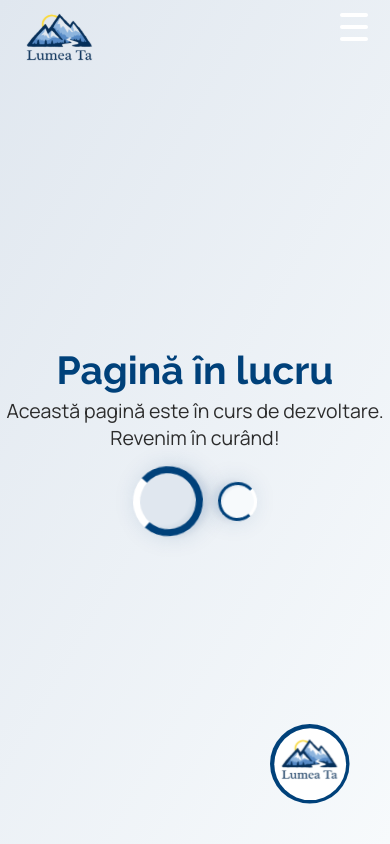
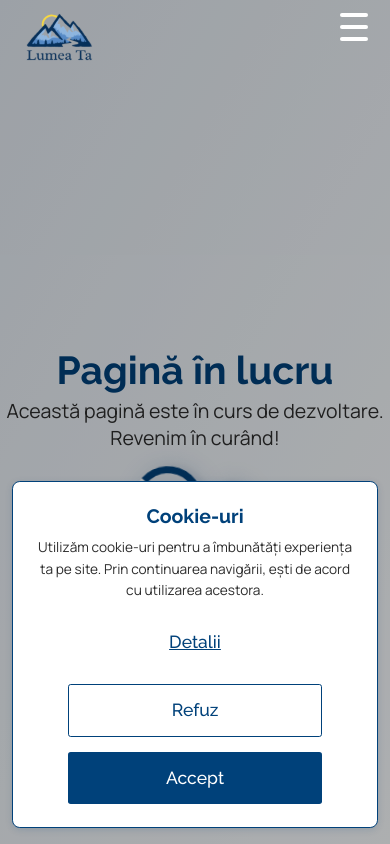
Before and after one commit to dqnyb/lumea-mea, a React (Vite) app: page /inwork in a window 390 px wide. Built offline with nearby package versions, Linux system fonts and the light colour scheme.

Commit message:
:zap: cookies update

```diff
--- a/src/App.tsx
+++ b/src/App.tsx
@@ -10,6 +10,7 @@ import Santiago from "./pages/SantiagoTripPage"
 import InWork from "./pages/inwork"
 import FAQ from './pages/FAQ'
 import Reguli from './pages/reguli'
+import CookieConsent from './components/cookie';
 
 function App() {
   const [currentLang, setCurrentLang] = useState<'ro' | 'ru'>(() => {
@@ -19,6 +20,16 @@ function App() {
   useEffect(() => {
     localStorage.setItem('lang', currentLang);
   }, [currentLang]);
+
+  const handleCookieAccept = () => {
+    console.log('User accepted cookies');
+    // You can add analytics or other tracking here if needed
+  };
+
+  const handleCookieReject = () => {
+    console.log('User rejected cookies');
+    // Handle rejection - maybe disable certain features
+  };
 
   return (
     <Router>
@@ -33,6 +44,11 @@ function App() {
         <Route path="/reguli" element={<Reguli currentLang={currentLang} setCurrentLang={setCurrentLang} />} />
         <Route path="/inwork" element={<InWork currentLang={currentLang} setCurrentLang={setCurrentLang} />} />
       </Routes>
+
+      <CookieConsent
+        onAccept={handleCookieAccept}
+        onReject={handleCookieReject}
+      />
     </Router>
   )
 }
--- /dev/null
+++ b/src/components/cookie.css
@@ -0,0 +1,193 @@
+/* Overlay */
+.cookie-overlay {
+  position: fixed;
+  top: 0;
+  left: 0;
+  width: 100%;
+  height: 100%;
+  background: rgba(0, 0, 0, 0.3);
+  z-index: 9998;
+  animation: fadeIn 0.2s ease-out;
+}
+
+/* Cookie Container */
+.cookie-container {
+  position: fixed;
+  bottom: 30px;
+  left: 50%;
+  transform: translateX(-50%);
+  background: #ffffff;
+  border-radius: 1vw;
+  box-shadow: 0 0.5vw 2vw rgba(0, 65, 122, 0.15);
+  z-index: 9999;
+  max-width: 500px;
+  width: calc(100% - 40px);
+  padding: 2vw;
+  animation: slideUp 0.3s ease-out;
+  border: 0.1vw solid #00417A;
+  text-align: center;
+}
+
+/* Text Section */
+.cookie-text {
+  margin-bottom: 2vw;
+}
+
+.cookie-title {
+  font-family: "Raleway", sans-serif;
+  font-size: 1.8vw;
+  font-weight: 700;
+  color: #00417A;
+  margin: 0 0 1vw 0;
+}
+
+.cookie-message {
+  font-family: "Manrope", sans-serif;
+  font-size: 1.1vw;
+  font-weight: 400;
+  color: #2C2C2C;
+  line-height: 1.6;
+  margin: 0 0 1.5vw 0;
+}
+
+/* Buttons Section */
+.cookie-buttons {
+  display: flex;
+  gap: 1vw;
+  justify-content: center;
+  align-items: center;
+  flex-wrap: wrap;
+}
+
+.cookie-btn {
+  font-family: "Raleway", sans-serif;
+  border: none;
+  border-radius: 0.7vw;
+  font-size: 1.1vw;
+  font-weight: 500;
+  cursor: pointer;
+  transition: all 0.3s ease;
+  padding: 1vw 2vw;
+  text-decoration: none;
+}
+
+.cookie-btn-accept {
+  background: #00417A;
+  color: #ffffff;
+}
+
+.cookie-btn-accept:hover {
+  background: #003366;
+  transform: translateY(-0.1vw);
+}
+
+.cookie-btn-reject {
+  background: transparent;
+  color: #00417A;
+  border: 0.15vw solid #00417A;
+}
+
+.cookie-btn-reject:hover {
+  background: #00417A;
+  color: #ffffff;
+  transform: translateY(-0.1vw);
+}
+
+.cookie-btn-learn {
+  background: transparent;
+  color: #00417A;
+  font-size: 1vw;
+  text-decoration: underline;
+  padding: 0.5vw 1vw;
+}
+
+.cookie-btn-learn:hover {
+  color: #003366;
+  text-decoration: none;
+}
+
+/* Mobile Responsive */
+@media (max-width: 768px) {
+  .cookie-container {
+    bottom: 20px;
+    width: calc(100% - 32px);
+    padding: 4vw;
+    border-radius: 2vw;
+  }
+
+  .cookie-title {
+    font-size: 5vw;
+    margin-bottom: 2vw;
+  }
+
+  .cookie-message {
+    font-size: 3.5vw;
+    margin-bottom: 4vw;
+  }
+
+  .cookie-buttons {
+    flex-direction: column;
+    gap: 3vw;
+  }
+
+  .cookie-btn {
+    font-size: 4vw;
+    padding: 3vw 6vw;
+    width: 70%;
+  }
+
+  .cookie-btn-learn {
+    font-size: 3vw;
+    width: auto;
+    padding: 2vw 4vw;
+  }
+}
+
+@media (max-width: 480px) {
+  .cookie-container {
+    bottom: 16px;
+    width: calc(100% - 24px);
+    padding: 6vw;
+  }
+
+  .cookie-buttons {
+    gap: 4vw;
+  }
+
+  .cookie-btn {
+    width: 80%;
+    font-size: 4.5vw;
+    padding: 4vw 8vw;
+  }
+}
+
+/* Animations */
+@keyframes fadeIn {
+  from {
+    opacity: 0;
+  }
+  to {
+    opacity: 1;
+  }
+}
+
+@keyframes slideUp {
+  from {
+    transform: translate(-50%, 60px);
+    opacity: 0;
+  }
+  to {
+    transform: translate(-50%, 0);
+    opacity: 1;
+  }
+}
+
+/* Focus states for accessibility */
+.cookie-btn:focus {
+  outline: 2px solid #00417A;
+  outline-offset: 2px;
+}
+
+.cookie-btn:focus:not(:focus-visible) {
+  outline: none;
+}
--- /dev/null
+++ b/src/components/cookie.tsx
@@ -0,0 +1,104 @@
+import React, { useState, useEffect } from 'react';
+import './cookie.css';
+
+interface CookieConsentProps {
+  onAccept?: () => void;
+  onReject?: () => void;
+}
+
+const CookieConsent: React.FC<CookieConsentProps> = ({ onAccept, onReject }) => {
+  const [isVisible, setIsVisible] = useState(false);
+  const [currentLang, setCurrentLang] = useState<'ro' | 'ru'>('ro');
+
+  const translations = {
+    ro: {
+      title: "Cookie-uri",
+      message: "Utilizăm cookie-uri pentru a îmbunătăți experiența ta pe site. Prin continuarea navigării, ești de acord cu utilizarea acestora.",
+      accept: "Accept",
+      reject: "Refuz",
+      learnMore: "Detalii"
+    },
+    ru: {
+      title: "Cookie",
+      message: "Мы используем файлы cookie для улучшения вашего опыта на сайте. Продолжая навигацию, вы соглашаетесь на их использование.",
+      accept: "Принять",
+      reject: "Отклонить",
+      learnMore: "Подробнее"
+    }
+  };
+
+  useEffect(() => {
+    // Check if user has already made a choice
+    const cookieConsent = localStorage.getItem('cookieConsent');
+    if (!cookieConsent) {
+      // Show popup after a small delay for better UX
+      const timer = setTimeout(() => {
+        setIsVisible(true);
+      }, 2000);
+      return () => clearTimeout(timer);
+    }
+  }, []);
+
+  useEffect(() => {
+    // Get current language from localStorage or default to 'ro'
+    const lang = (localStorage.getItem('lang') as 'ro' | 'ru') || 'ro';
+    setCurrentLang(lang);
+  }, []);
+
+  const handleAccept = () => {
+    localStorage.setItem('cookieConsent', 'accepted');
+    setIsVisible(false);
+    onAccept?.();
+  };
+
+  const handleReject = () => {
+    localStorage.setItem('cookieConsent', 'rejected');
+    setIsVisible(false);
+    onReject?.();
+  };
+
+  const handleLearnMore = () => {
+    const googleCookiePolicyUrl = currentLang === 'ru'
+      ? 'https://policies.google.com/technologies/cookies?hl=ru'
+      : 'https://policies.google.com/technologies/cookies?hl=ro';
+
+    window.open(googleCookiePolicyUrl, '_blank');
+  };
+
+  if (!isVisible) return null;
+
+  return (
+    <>
+      <div className="cookie-overlay" />
+      <div className="cookie-container">
+        <div className="cookie-text">
+          <h4 className="cookie-title">{translations[currentLang].title}</h4>
+          <p className="cookie-message">{translations[currentLang].message}</p>
+        </div>
+
+        <div className="cookie-buttons">
+          <button
+            className="cookie-btn cookie-btn-learn"
+            onClick={handleLearnMore}
+          >
+            {translations[currentLang].learnMore}
+          </button>
+          <button
+            className="cookie-btn cookie-btn-reject"
+            onClick={handleReject}
+          >
+            {translations[currentLang].reject}
+          </button>
+          <button
+            className="cookie-btn cookie-btn-accept"
+            onClick={handleAccept}
+          >
+            {translations[currentLang].accept}
+          </button>
+        </div>
+      </div>
+    </>
+  );
+};
+
+export default CookieConsent;
```
